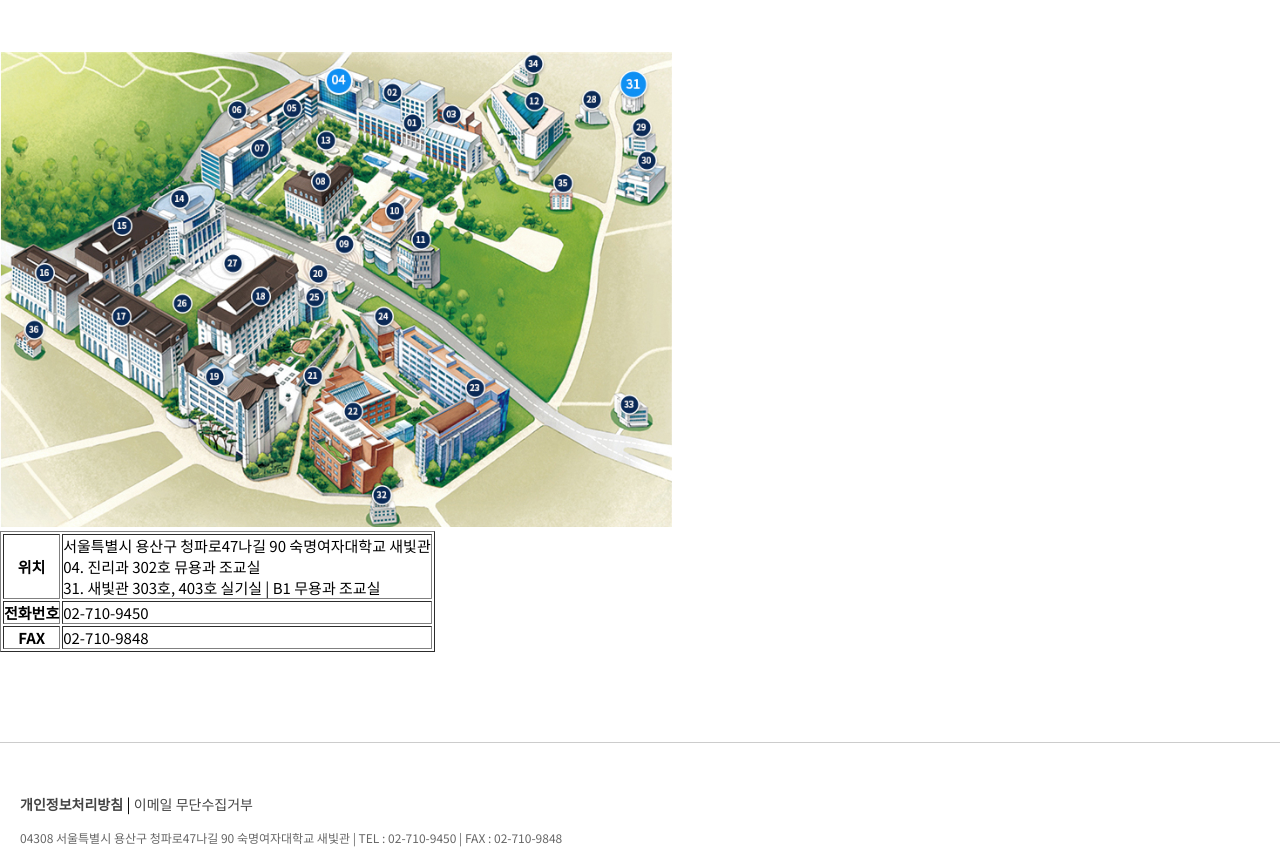
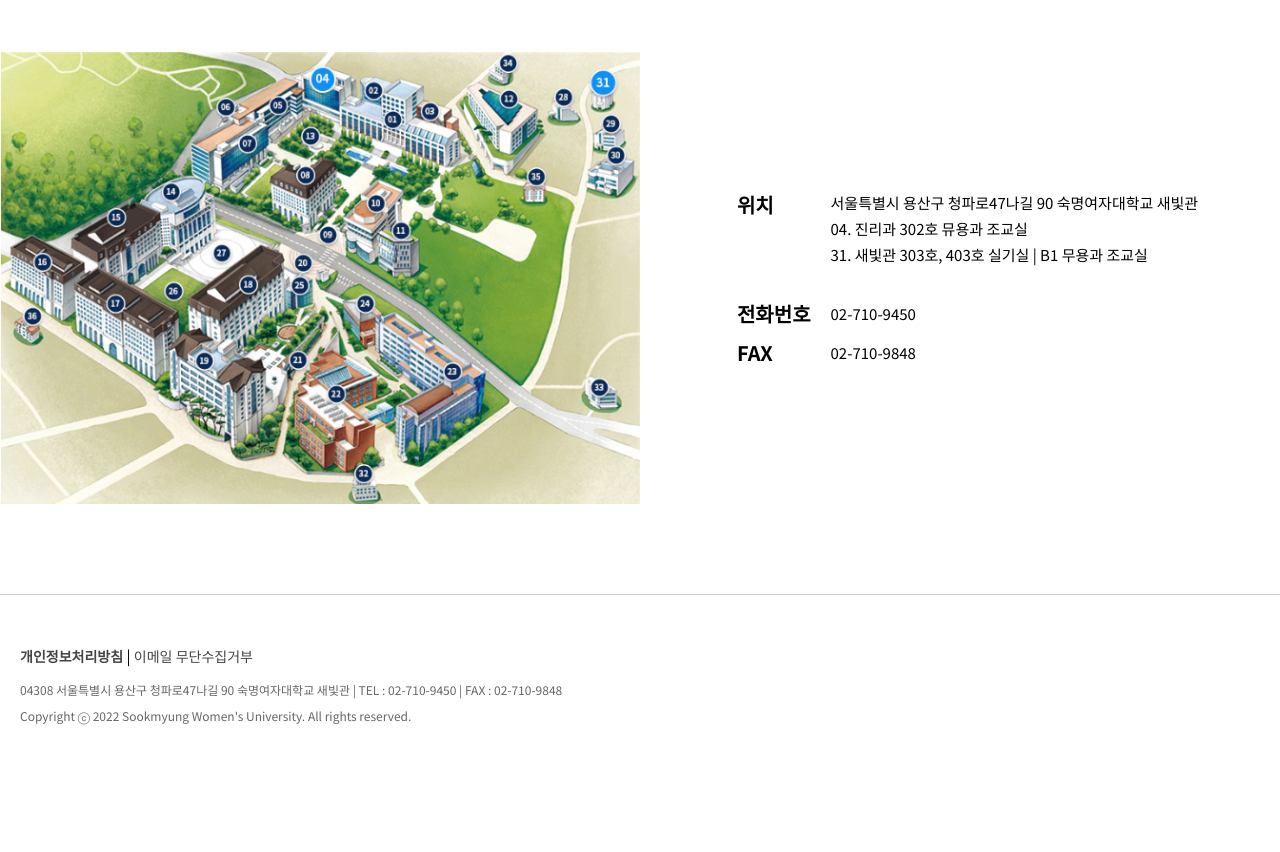
Before and after one commit to csslick/smd-home-2022-11, a plain HTML site: page pages/location.html in a window 1280 px wide. Shown: the part 980-1832 px from the top of the page. After the commit the page ends 1764 px from the top, so only its background shows below. Drawn offline with nearby package versions, Linux system fonts and the light colour scheme.

Commit message:
오시는 길
- 지도(구글지도 iframe)
- 연락처 정보

```diff
--- a/css/style.css
+++ b/css/style.css
@@ -43,6 +43,14 @@ a {
 
 p {
   line-height: 26px;
+}
+
+table {
+  border-collapse: collapse;
+}
+
+table, th, td {
+  border-style: none;
 }
 
 .container {
--- a/css/sub.css
+++ b/css/sub.css
@@ -77,3 +77,30 @@
 #location #map .container {
   padding: 70px 0 50px;
 }
+
+#location .location-info .container {
+  /* outline: 1px solid #333; */
+  display: flex;
+}
+
+#location .location-info .container img {
+  width: 50%;
+}
+
+#location .location-info .container .address {
+  display: flex;
+  justify-content: center;
+  align-items: center;
+  width: 50%;
+}
+
+#location th, td {
+  padding: 5px;
+  padding-left: 1em;
+}
+
+#location th {
+  text-align: left;
+  vertical-align: top;
+  font-size: 20px;
+}
--- a/pages/location.html
+++ b/pages/location.html
@@ -160,9 +160,10 @@
           <table border="1">
             <tr>
               <th>위치</th>
-              <td>서울특별시 용산구 청파로47나길 90 숙명여자대학교 새빛관<br>
+              <td><p>서울특별시 용산구 청파로47나길 90 숙명여자대학교 새빛관<br>
                 04. 진리과 302호  뮤용과 조교실<br>
                 31. 새빛관 303호, 403호 실기실  |  B1 무용과 조교실
+                </p><br>
               </td>
             </tr>
             <tr>
```
